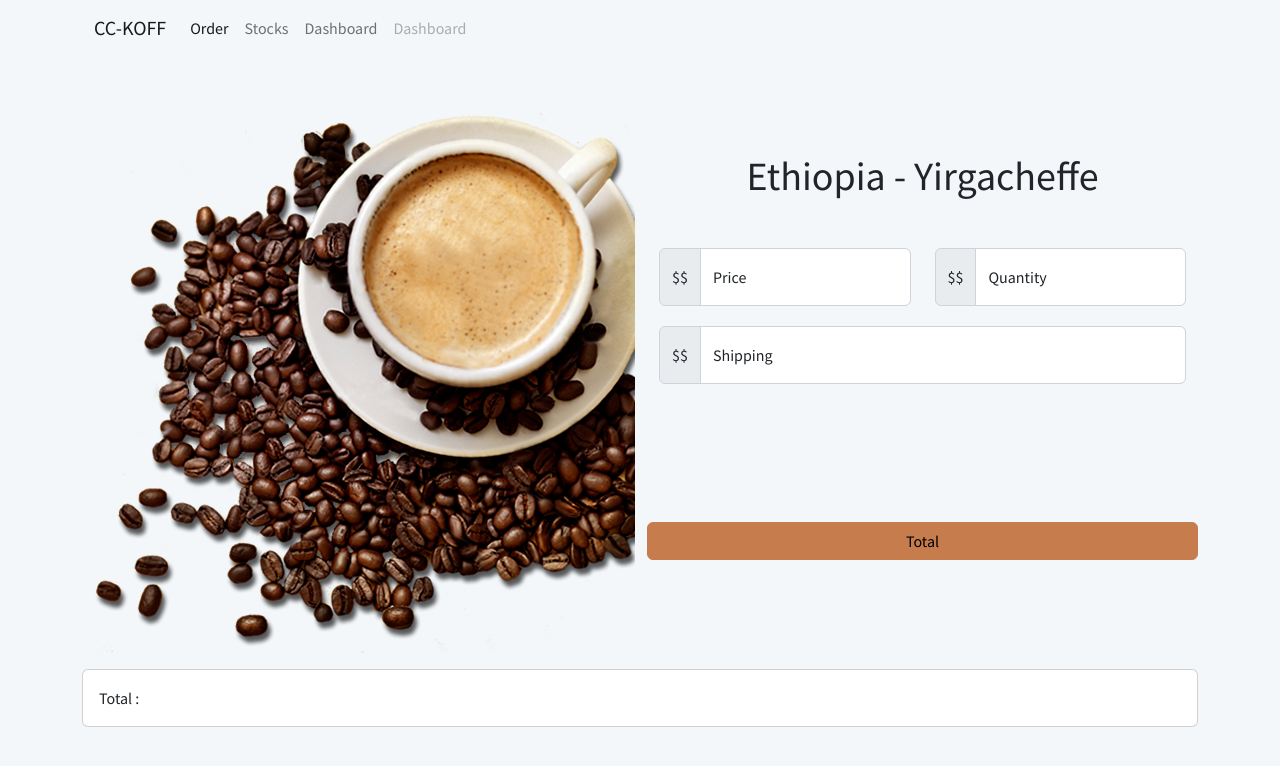
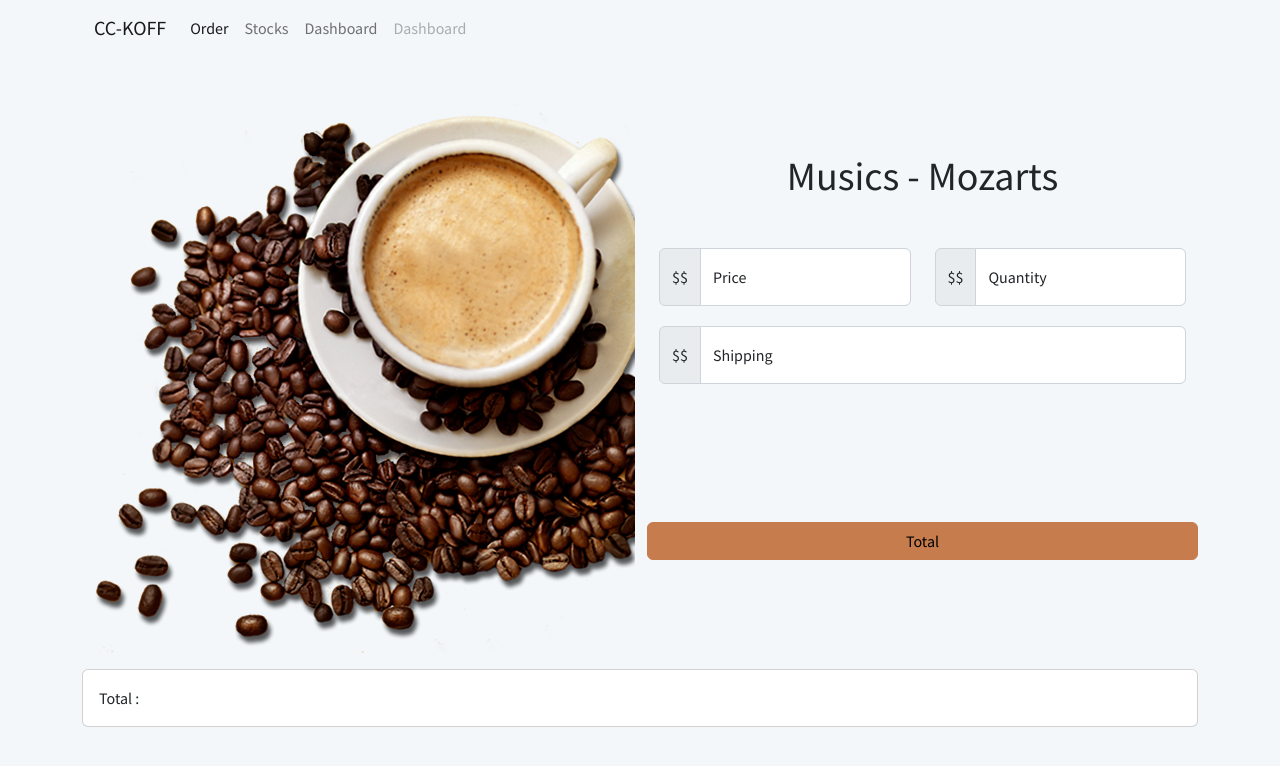
Before and after one commit to NANAIPRM/CCKOFF, a website built with webpack: page src/template/index.html in a window 1280 px wide. Built offline with nearby package versions, Linux system fonts and the light colour scheme.

Commit message:
newpatch

```diff
--- a/src/template/index.html
+++ b/src/template/index.html
@@ -61,7 +61,7 @@
             </div>
             <!-- RIGHT -->
             <div class="col">
-                <h1 class="my-5">Ethiopia - Yirgacheffe</h1>
+                <h1 class="my-5">Musics - Mozarts</h1>
                 <form>
                     <!-- FORM:ROW-1 -->
                     <div class="row mb-1">
```
